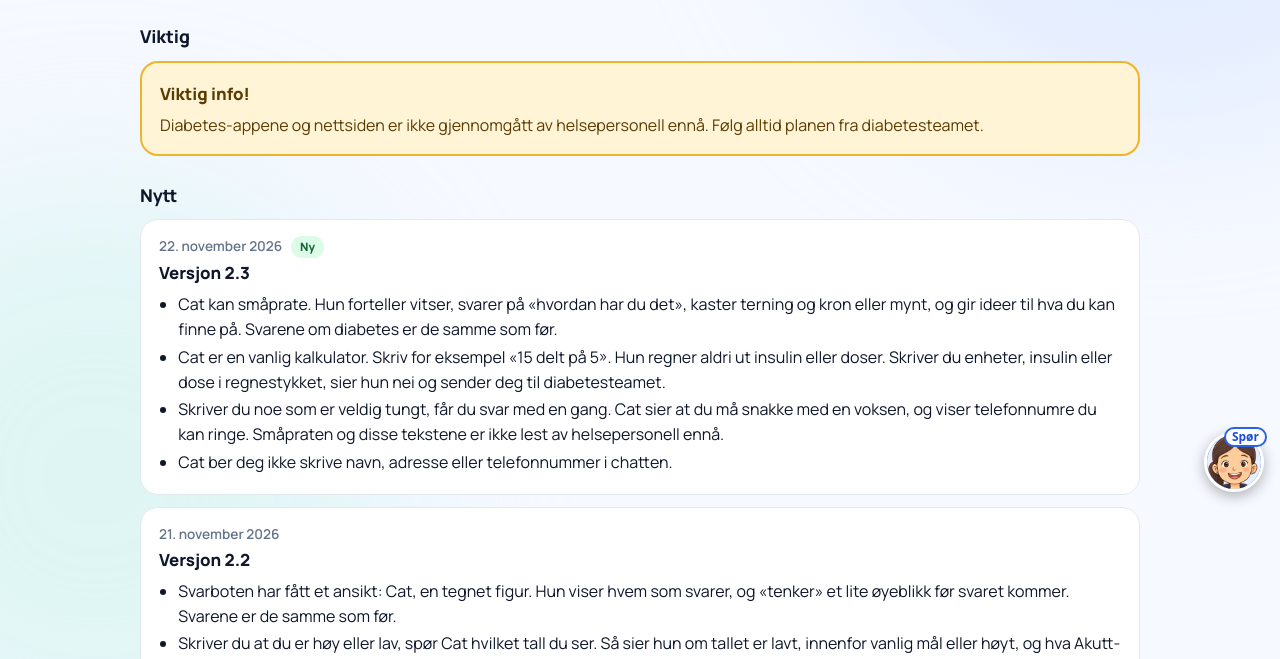
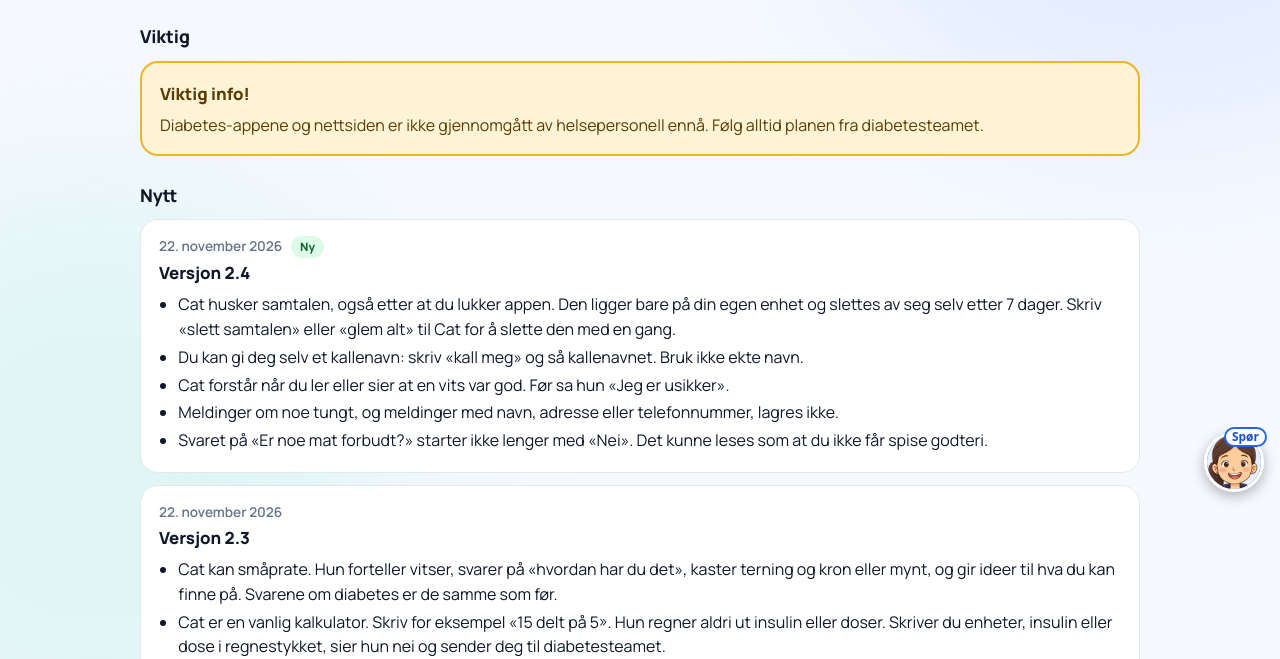
Before and after one commit to RedBeard94/Prosjekt-TR, a plain HTML site: page nyttig/diabetes/nytt/index.html in a window 1280 px wide. Shown: the part 292-951 px from the top of the page. Drawn offline with Linux system fonts and the light colour scheme.

Commit message:
Add files via upload

```diff
--- a/nyttig/diabetes/nytt/index.html
+++ b/nyttig/diabetes/nytt/index.html
@@ -274,7 +274,8 @@
   <h2>Viktig</h2>
   <div class="e v"><h3>Viktig info!</h3><p style="margin:6px 0 0">Diabetes-appene og nettsiden er ikke gjennomgått av helsepersonell ennå. Følg alltid planen fra diabetesteamet.</p></div>
   <h2>Nytt</h2>
-    <div class="e"><div class="d">22. november 2026 <span class="tag">Ny</span></div><h3>Versjon 2.3</h3><ul><li>Cat kan småprate. Hun forteller vitser, svarer på «hvordan har du det», kaster terning og kron eller mynt, og gir ideer til hva du kan finne på. Svarene om diabetes er de samme som før.</li><li>Cat er en vanlig kalkulator. Skriv for eksempel «15 delt på 5». Hun regner aldri ut insulin eller doser. Skriver du enheter, insulin eller dose i regnestykket, sier hun nei og sender deg til diabetesteamet.</li><li>Skriver du noe som er veldig tungt, får du svar med en gang. Cat sier at du må snakke med en voksen, og viser telefonnumre du kan ringe. Småpraten og disse tekstene er ikke lest av helsepersonell ennå.</li><li>Cat ber deg ikke skrive navn, adresse eller telefonnummer i chatten.</li></ul></div>
+    <div class="e"><div class="d">22. november 2026 <span class="tag">Ny</span></div><h3>Versjon 2.4</h3><ul><li>Cat husker samtalen, også etter at du lukker appen. Den ligger bare på din egen enhet og slettes av seg selv etter 7 dager. Skriv «slett samtalen» eller «glem alt» til Cat for å slette den med en gang.</li><li>Du kan gi deg selv et kallenavn: skriv «kall meg» og så kallenavnet. Bruk ikke ekte navn.</li><li>Cat forstår når du ler eller sier at en vits var god. Før sa hun «Jeg er usikker».</li><li>Meldinger om noe tungt, og meldinger med navn, adresse eller telefonnummer, lagres ikke.</li><li>Svaret på «Er noe mat forbudt?» starter ikke lenger med «Nei». Det kunne leses som at du ikke får spise godteri.</li></ul></div>
+    <div class="e"><div class="d">22. november 2026</div><h3>Versjon 2.3</h3><ul><li>Cat kan småprate. Hun forteller vitser, svarer på «hvordan har du det», kaster terning og kron eller mynt, og gir ideer til hva du kan finne på. Svarene om diabetes er de samme som før.</li><li>Cat er en vanlig kalkulator. Skriv for eksempel «15 delt på 5». Hun regner aldri ut insulin eller doser. Skriver du enheter, insulin eller dose i regnestykket, sier hun nei og sender deg til diabetesteamet.</li><li>Skriver du noe som er veldig tungt, får du svar med en gang. Cat sier at du må snakke med en voksen, og viser telefonnumre du kan ringe. Småpraten og disse tekstene er ikke lest av helsepersonell ennå.</li><li>Cat ber deg ikke skrive navn, adresse eller telefonnummer i chatten.</li></ul></div>
     <div class="e"><div class="d">21. november 2026</div><h3>Versjon 2.2</h3><ul><li>Svarboten har fått et ansikt: Cat, en tegnet figur. Hun viser hvem som svarer, og «tenker» et lite øyeblikk før svaret kommer. Svarene er de samme som før.</li><li>Skriver du at du er høy eller lav, spør Cat hvilket tall du ser. Så sier hun om tallet er lavt, innenfor vanlig mål eller høyt, og hva Akutt-siden sier. Grensene er generelle, og planen fra diabetesteamet gjelder alltid. Cat gir aldri doser.</li><li>Lenker til andre nettsider er sjekket. Lenker som var flyttet, går nå rett til riktig side.</li></ul></div>
     <div class="e"><div class="d">18. november 2026</div><h3>Versjon 2.1</h3><ul><li>Hjelperen: ny side i Diabetes enkel med kort informasjon til lærere, trenere, besteforeldre og andre voksne.</li><li>Akutt har fått kilder. Mengden druesukker følger nå planen fra diabetesteamet.</li><li>Nederst på alle sidene står det at innholdet ikke er gjennomgått av helsepersonell ennå.</li><li>Spørsmålsboten dekker ikke lenger innhold. Den gjemmer seg når du blar nedover, og er tatt bort fra Akutt.</li><li>Søk mat i Diabetes enkel har fått Reinertsengruppen sin mattabell.</li><li>Den gule hjelpemiddel-boksen på Tallerken ligger nå nederst. Kortere tekst øverst på forsiden. Spørsmål og svar har samme topp som resten.</li></ul></div>
     <div class="e"><div class="d">17. november 2026</div><h3>Versjon 2.0</h3><ul><li>To versjoner: Diabetes og Diabetes enkel. Enkel er en egen app med store knapper, for barn og ungdom.</li><li>Du velger pumpe og sensor, så passer sidene bedre.</li><li>Ny Tallerken med fast sum, matgrupper, egne matvarer og måltider.</li><li>Skann strekkode og Reinertsengruppen sin mattabell.</li><li>Søk mat, Quiz og Akutt-side.</li><li>Svarbot om diabetes.</li><li>Min profil: pumpe og sensor, viktige personer, flytt til ny telefon og del matvarer med kode eller QR.</li><li>Ryddigere velgerside og forside, og «Gode sider» med lenker.</li><li>Egen personvernerklæring for Hjelpemidler for diabetikere.</li><li>Pinkode for å gå ut av Diabetes enkel, så barn ikke bytter ved et uhell.</li><li>Gode sider er ryddet i grupper med flere lenker.</li><li>Søket og svarboten er oppdatert med det nye. I enkel blir svarboten i enkel.</li><li>Alt finnes også på engelsk.</li></ul></div>
```
